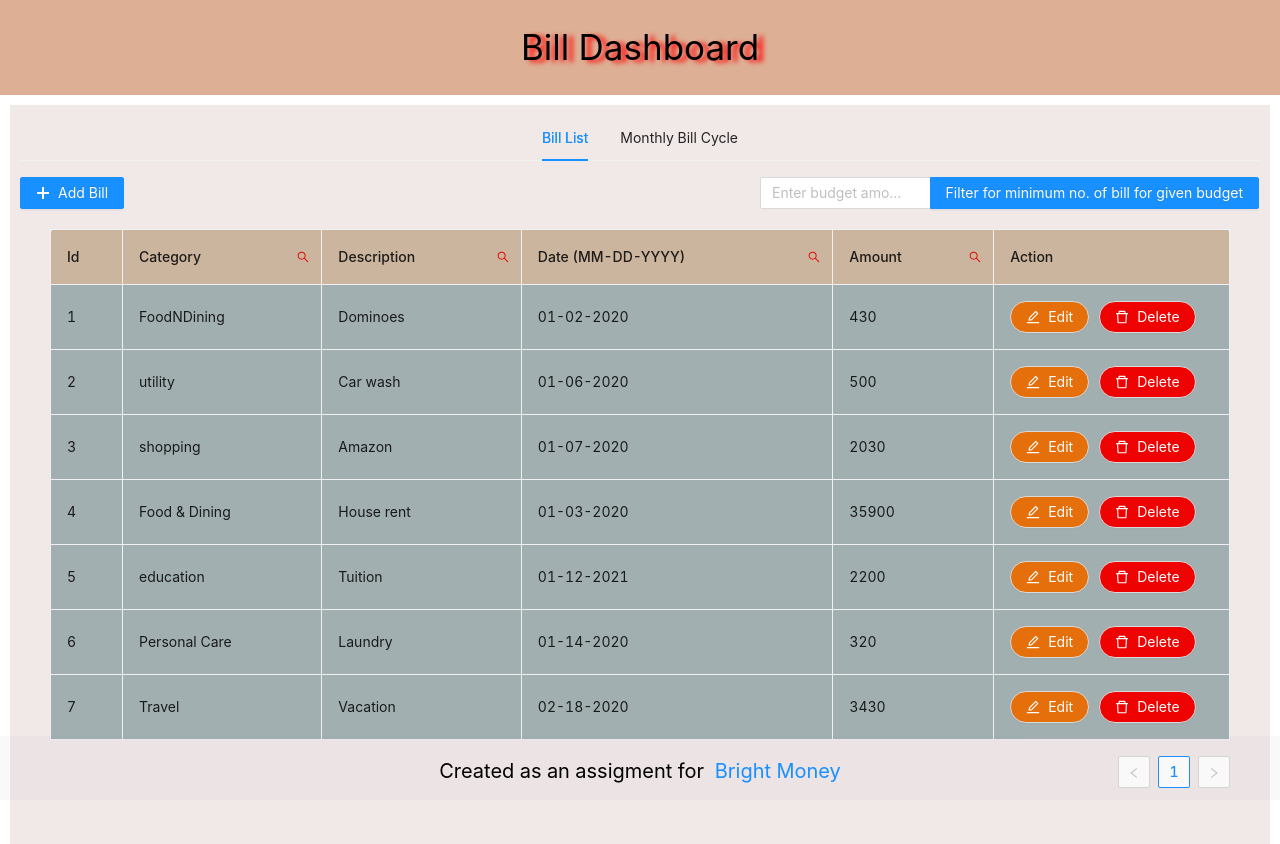
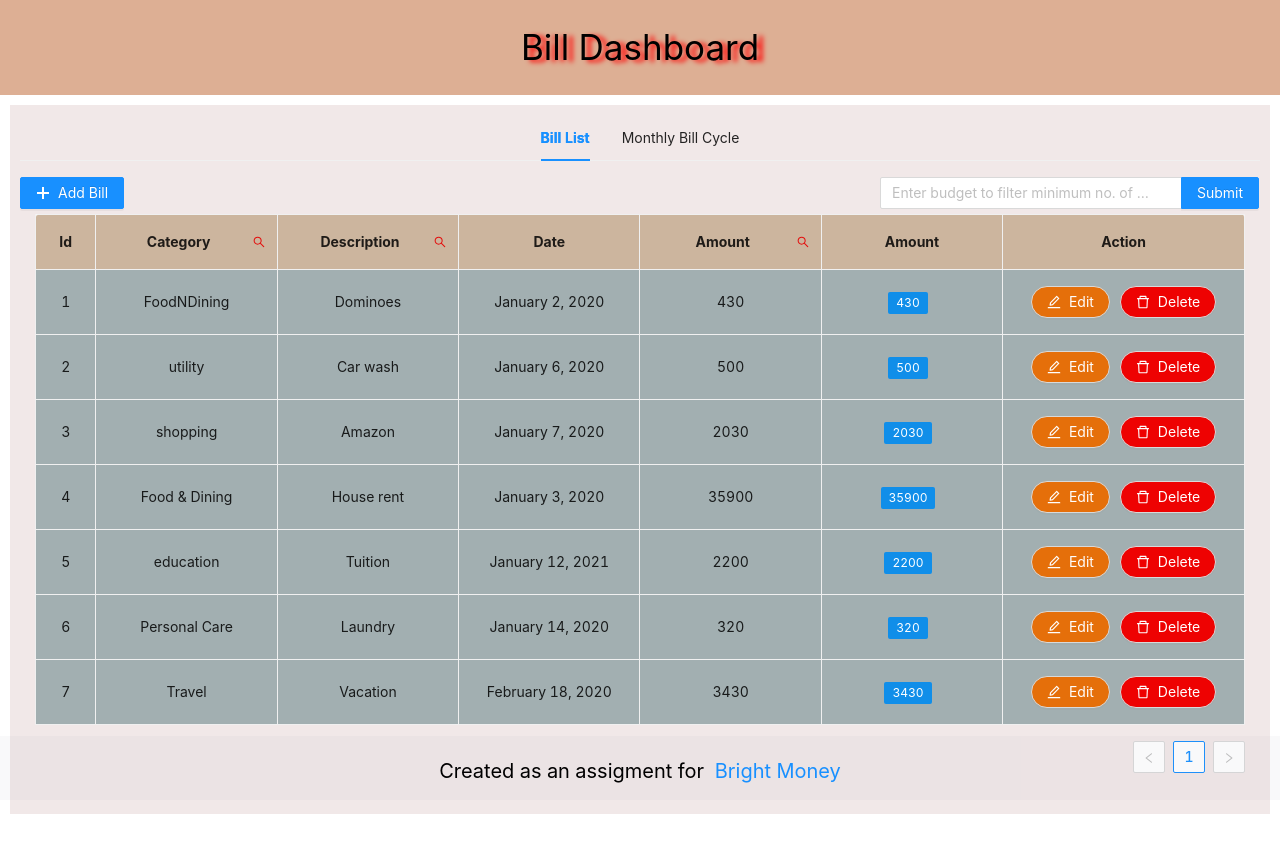
Before and after one commit to AbhishekSatyam96/bill-portal, a React (Create React App) app: page / in a window 1280 px wide. After the commit the page ends 814 px from the top, so only its background shows below. Built offline with nearby package versions, Linux system fonts and the light colour scheme.

Commit message:
css and date fixes

```diff
--- a/src/components/BillList/billForm.jsx
+++ b/src/components/BillList/billForm.jsx
@@ -21,9 +21,9 @@ class BillForm extends Component {
     }
 
     componentDidMount = () => {
-        console.log("props of bill form", this.props);
         this.setState({ visible: this.props.visible })
         if (this.props.operation === 'Edit') {
+            console.log("editData",this.props.editData)
             const {
                 category, description, amount, date
             } = this.props.editData;
--- a/src/components/BillList/index.css
+++ b/src/components/BillList/index.css
@@ -1,5 +1,11 @@
+.ant-table table {
+    text-align: center;
+}
+
 .ant-table-container table > thead > tr:first-child th {
     background-color: #ccb59e;
+    font-weight: bolder;
+    text-align: center;
 }
 
 .ant-table-filter-trigger {
--- a/src/components/BillList/index.jsx
+++ b/src/components/BillList/index.jsx
@@ -4,10 +4,11 @@ import PropTypes from "prop-types";
 import { connect } from "react-redux";
 import { bindActionCreators } from "redux";
 import { deleteBill } from "../../redux/actions/BillActions";
-import { Table, Button, Input, Popconfirm, message } from 'antd';
+import { Table, Button, Input, Popconfirm, message, Tag } from 'antd';
 import { EditOutlined, DeleteOutlined, PlusOutlined, SearchOutlined } from '@ant-design/icons';
 import Highlighter from 'react-highlight-words';
 import BillForm from './billForm';
+import Moment from 'moment';
 
 const { Search } = Input;
 class BillList extends Component {
@@ -27,7 +28,6 @@ class BillList extends Component {
     }
 
     componentDidMount = () => {
-        console.log("props of bill list", this.props);
         this.fetchList()
     }
 
@@ -110,7 +110,6 @@ class BillList extends Component {
     }
 
     filterMinimumBill = (amount) => {
-        console.log("amount", amount);
         this.setState({record: this.props.billData})
         const {
             record
@@ -133,12 +132,12 @@ class BillList extends Component {
         const {
             operation, editData, record
         } = this.state;
-        console.log("record...",record);
         const columns = [
             {
                 title: 'Id',
                 dataIndex: 'id',
                 key: 'id',
+                width: '5%'
             },
             {
                 title: 'Category',
@@ -152,17 +151,30 @@ class BillList extends Component {
                 key: 'description',
                 ...this.getColumnSearchProps('description')
             },
+            // {
+            //     title: 'Date (MM-DD-YYYY)',
+            //     dataIndex: 'date',
+            //     key: 'date',
+            //     ...this.getColumnSearchProps('date')
+            // },
             {
-                title: 'Date (MM-DD-YYYY)',
-                dataIndex: 'date',
+                title: 'Date',
                 key: 'date',
-                ...this.getColumnSearchProps('date')
+                render: (actionIndex) => (
+                    Moment(actionIndex.date).format('LL')
+                )
             },
             {
                 title: 'Amount',
                 dataIndex: 'amount',
                 key: 'amount',
                 ...this.getColumnSearchProps('amount')
+            },
+            {
+                title: 'Amount',
+                render: (actionIndex) => (
+                    <Tag color="#108ee9" style={{textAlign: 'center'}}>{actionIndex.amount}</Tag>
+                )
             },
             {
                 title: 'Action',
@@ -212,11 +224,11 @@ class BillList extends Component {
                     Add Bill
                 </Button>
                 <Search
-                    placeholder="Enter budget amount"
+                    placeholder="Enter budget to filter minimum no. of bills"
                     allowClear
-                    enterButton="Filter for minimum no. of bill for given budget"
+                    enterButton="Submit"
                     style={{
-                        width: 500,
+                        width: 380,
                         float: 'right',
                     }}
                     onSearch={this.filterMinimumBill}
@@ -225,11 +237,13 @@ class BillList extends Component {
                 <Table
                     style={{
                         margin: '10px',
-                        padding: '20px',
+                        padding: '5px',
+                        // border: 'solid black 1px'
                     }}
                     dataSource={record}
                     columns={columns}
                     bordered
+                    scroll={{ y: 500 }}
                 />
             </div>
         )
--- a/src/components/Dashboard/index.css
+++ b/src/components/Dashboard/index.css
@@ -0,0 +1,3 @@
+.ant-tabs-tab.ant-tabs-tab-active .ant-tabs-tab-btn {
+    font-weight: bolder;
+}
--- a/src/components/Footer/index.css
+++ b/src/components/Footer/index.css
@@ -7,6 +7,6 @@
   text-align: center;
   font-size: 20px;
   padding: 20px;
-  background: #8388a20d;
+  background-color: #8388a20d;
   color: black;
 }
```
